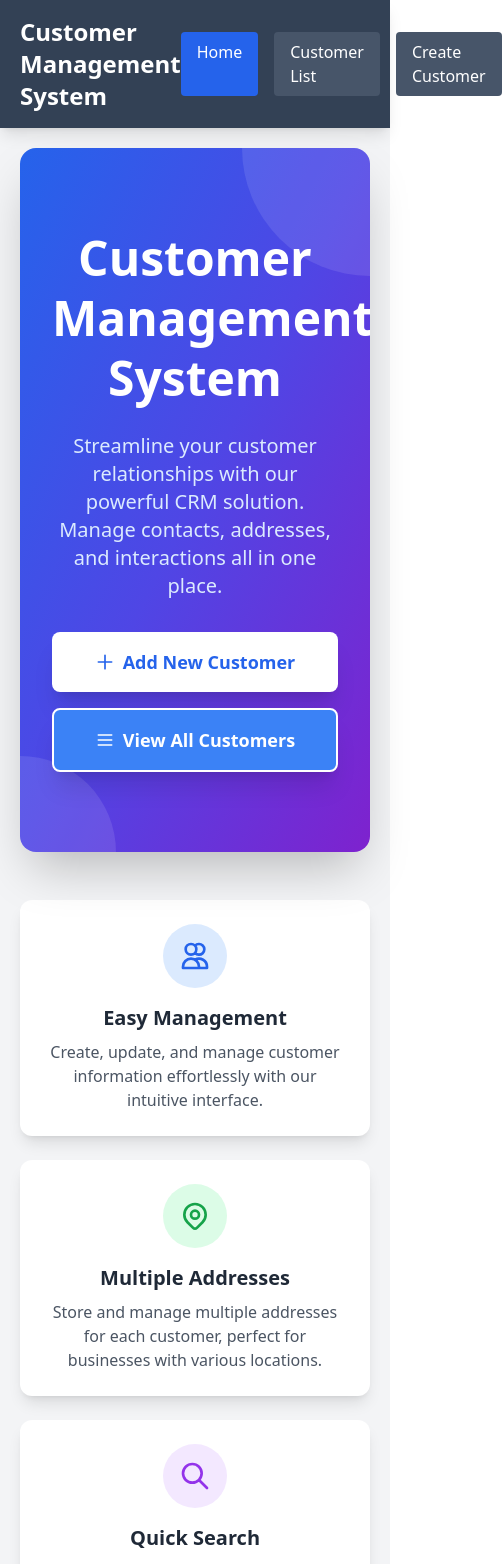
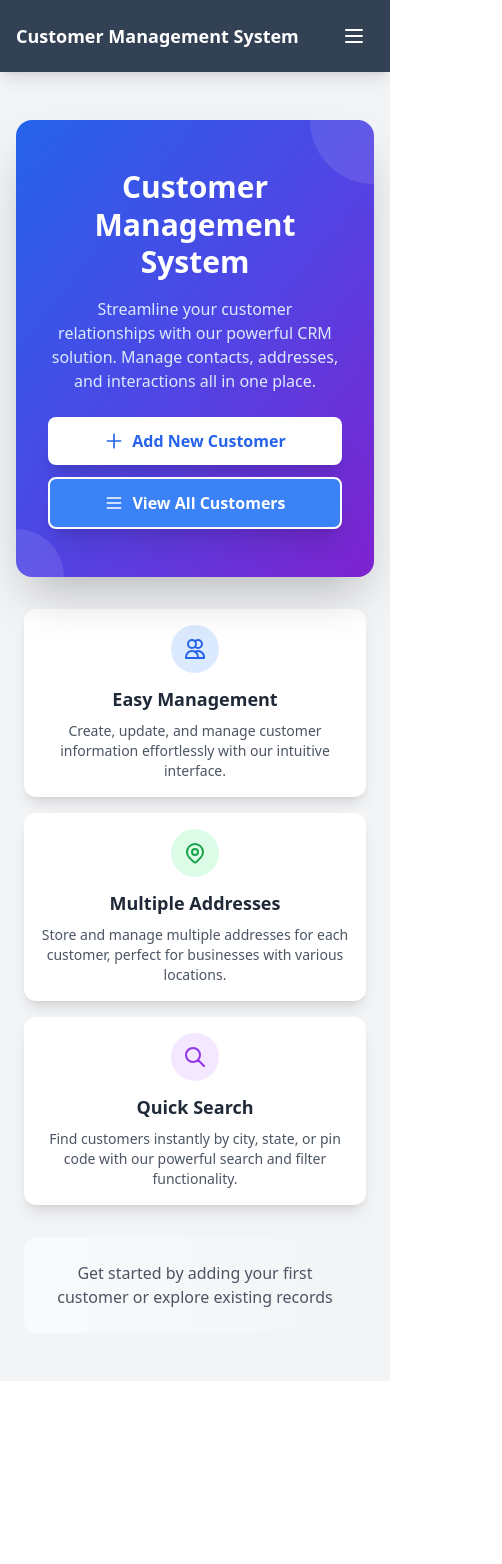
Before and after one commit to llmahima/customer-frontend, a React (Create React App) app: page / in a window 390 px wide. Shown: the top 1564 px of the page, 502 px wide, since content can reach past the window. After the commit the page ends 1381 px from the top, so only its background shows below. Built offline with nearby package versions, Linux system fonts and the light colour scheme; no server answers.

Commit message:
Implement README documentation for the Customer Management System and enhance styling across components. Update .gitignore to exclude build files. Adjust layout and spacing in various components for improved responsiveness and user experience.

```diff
--- a/src/App.js
+++ b/src/App.js
@@ -36,7 +36,7 @@ function App() {
             },
           }}
         />
-        <div className="max-w-6xl mx-auto px-5 py-5">
+        <div className="max-w-6xl mx-auto px-4 sm:px-5 py-4 sm:py-5">
           <Routes>
             <Route path="/" element={<Home />} />
             <Route path="/customers/all" element={<CustomerList />} />
--- a/src/components/Home.js
+++ b/src/components/Home.js
@@ -5,26 +5,26 @@ function Home() {
   const navigate = useNavigate();
 
   return (
-    <div className="min-h-[70vh] flex items-center justify-center">
+    <div className="min-h-[70vh] flex items-center justify-center py-8">
       <div className="text-center w-full">
         {/* Hero Section */}
-        <div className="bg-gradient-to-br from-blue-600 via-indigo-600 to-purple-700 text-white py-20 px-8 rounded-2xl shadow-2xl mb-12 relative overflow-hidden">
+        <div className="bg-gradient-to-br from-blue-600 via-indigo-600 to-purple-700 text-white py-12 sm:py-16 md:py-20 px-4 sm:px-6 md:px-8 rounded-2xl shadow-2xl mb-8 sm:mb-12 relative overflow-hidden">
           {/* Decorative background elements */}
-          <div className="absolute top-0 right-0 w-64 h-64 bg-white opacity-10 rounded-full -mr-32 -mt-32"></div>
-          <div className="absolute bottom-0 left-0 w-48 h-48 bg-white opacity-10 rounded-full -ml-24 -mb-24"></div>
+          <div className="absolute top-0 right-0 w-32 h-32 sm:w-48 sm:h-48 md:w-64 md:h-64 bg-white opacity-10 rounded-full -mr-16 sm:-mr-24 md:-mr-32 -mt-16 sm:-mt-24 md:-mt-32"></div>
+          <div className="absolute bottom-0 left-0 w-24 h-24 sm:w-36 sm:h-36 md:w-48 md:h-48 bg-white opacity-10 rounded-full -ml-12 sm:-ml-18 md:-ml-24 -mb-12 sm:-mb-18 md:-mb-24"></div>
 
           <div className="relative z-10">
-            <h1 className="text-5xl md:text-6xl font-bold mb-6 leading-tight">
+            <h1 className="text-3xl sm:text-4xl md:text-5xl lg:text-6xl font-bold mb-4 sm:mb-6 leading-tight px-2">
               Customer Management System
             </h1>
-            <p className="text-xl md:text-2xl mb-8 text-blue-100 max-w-2xl mx-auto">
+            <p className="text-base sm:text-lg md:text-xl lg:text-2xl mb-6 sm:mb-8 text-blue-100 max-w-2xl mx-auto px-4">
               Streamline your customer relationships with our powerful CRM solution.
               Manage contacts, addresses, and interactions all in one place.
             </p>
-            <div className="flex flex-col sm:flex-row gap-4 justify-center">
+            <div className="flex flex-col sm:flex-row gap-3 sm:gap-4 justify-center px-4">
               <button
                 onClick={() => navigate('/customers/new')}
-                className="px-8 py-4 bg-white text-blue-600 font-semibold rounded-lg shadow-xl hover:bg-blue-50 transition-all transform hover:scale-105 text-lg"
+                className="w-full sm:w-auto px-6 sm:px-8 py-3 sm:py-4 bg-white text-blue-600 font-semibold rounded-lg shadow-xl hover:bg-blue-50 transition-all transform hover:scale-105 text-base sm:text-lg"
               >
                 <span className="flex items-center justify-center gap-2">
                   <svg className="w-5 h-5" fill="none" stroke="currentColor" viewBox="0 0 24 24">
@@ -35,7 +35,7 @@ function Home() {
               </button>
               <button
                 onClick={() => navigate('/customers/all')}
-                className="px-8 py-4 bg-blue-500 text-white font-semibold rounded-lg shadow-xl hover:bg-blue-400 transition-all transform hover:scale-105 text-lg border-2 border-white"
+                className="w-full sm:w-auto px-6 sm:px-8 py-3 sm:py-4 bg-blue-500 text-white font-semibold rounded-lg shadow-xl hover:bg-blue-400 transition-all transform hover:scale-105 text-base sm:text-lg border-2 border-white"
               >
                 <span className="flex items-center justify-center gap-2">
                   <svg className="w-5 h-5" fill="none" stroke="currentColor" viewBox="0 0 24 24">
@@ -49,42 +49,42 @@ function Home() {
         </div>
 
         {/* Features Section */}
-        <div className="grid md:grid-cols-3 gap-6 mb-12">
-          <div className="bg-white p-6 rounded-xl shadow-lg hover:shadow-xl transition-shadow">
-            <div className="w-16 h-16 bg-blue-100 rounded-full flex items-center justify-center mx-auto mb-4">
-              <svg className="w-8 h-8 text-blue-600" fill="none" stroke="currentColor" viewBox="0 0 24 24">
+        <div className="grid grid-cols-1 sm:grid-cols-2 lg:grid-cols-3 gap-4 sm:gap-6 mb-8 sm:mb-12 px-2">
+          <div className="bg-white p-4 sm:p-6 rounded-xl shadow-lg hover:shadow-xl transition-shadow">
+            <div className="w-12 h-12 sm:w-16 sm:h-16 bg-blue-100 rounded-full flex items-center justify-center mx-auto mb-3 sm:mb-4">
+              <svg className="w-6 h-6 sm:w-8 sm:h-8 text-blue-600" fill="none" stroke="currentColor" viewBox="0 0 24 24">
                 <path strokeLinecap="round" strokeLinejoin="round" strokeWidth={2} d="M12 4.354a4 4 0 110 5.292M15 21H3v-1a6 6 0 0112 0v1zm0 0h6v-1a6 6 0 00-9-5.197M13 7a4 4 0 11-8 0 4 4 0 018 0z" />
               </svg>
             </div>
-            <h3 className="text-xl font-semibold text-gray-800 mb-2">Easy Management</h3>
-            <p className="text-gray-600">Create, update, and manage customer information effortlessly with our intuitive interface.</p>
+            <h3 className="text-lg sm:text-xl font-semibold text-gray-800 mb-2">Easy Management</h3>
+            <p className="text-sm sm:text-base text-gray-600">Create, update, and manage customer information effortlessly with our intuitive interface.</p>
           </div>
 
-          <div className="bg-white p-6 rounded-xl shadow-lg hover:shadow-xl transition-shadow">
-            <div className="w-16 h-16 bg-green-100 rounded-full flex items-center justify-center mx-auto mb-4">
-              <svg className="w-8 h-8 text-green-600" fill="none" stroke="currentColor" viewBox="0 0 24 24">
+          <div className="bg-white p-4 sm:p-6 rounded-xl shadow-lg hover:shadow-xl transition-shadow">
+            <div className="w-12 h-12 sm:w-16 sm:h-16 bg-green-100 rounded-full flex items-center justify-center mx-auto mb-3 sm:mb-4">
+              <svg className="w-6 h-6 sm:w-8 sm:h-8 text-green-600" fill="none" stroke="currentColor" viewBox="0 0 24 24">
                 <path strokeLinecap="round" strokeLinejoin="round" strokeWidth={2} d="M17.657 16.657L13.414 20.9a1.998 1.998 0 01-2.827 0l-4.244-4.243a8 8 0 1111.314 0z" />
                 <path strokeLinecap="round" strokeLinejoin="round" strokeWidth={2} d="M15 11a3 3 0 11-6 0 3 3 0 016 0z" />
               </svg>
             </div>
-            <h3 className="text-xl font-semibold text-gray-800 mb-2">Multiple Addresses</h3>
-            <p className="text-gray-600">Store and manage multiple addresses for each customer, perfect for businesses with various locations.</p>
+            <h3 className="text-lg sm:text-xl font-semibold text-gray-800 mb-2">Multiple Addresses</h3>
+            <p className="text-sm sm:text-base text-gray-600">Store and manage multiple addresses for each customer, perfect for businesses with various locations.</p>
           </div>
 
-          <div className="bg-white p-6 rounded-xl shadow-lg hover:shadow-xl transition-shadow">
-            <div className="w-16 h-16 bg-purple-100 rounded-full flex items-center justify-center mx-auto mb-4">
-              <svg className="w-8 h-8 text-purple-600" fill="none" stroke="currentColor" viewBox="0 0 24 24">
+          <div className="bg-white p-4 sm:p-6 rounded-xl shadow-lg hover:shadow-xl transition-shadow sm:col-span-2 lg:col-span-1">
+            <div className="w-12 h-12 sm:w-16 sm:h-16 bg-purple-100 rounded-full flex items-center justify-center mx-auto mb-3 sm:mb-4">
+              <svg className="w-6 h-6 sm:w-8 sm:h-8 text-purple-600" fill="none" stroke="currentColor" viewBox="0 0 24 24">
                 <path strokeLinecap="round" strokeLinejoin="round" strokeWidth={2} d="M21 21l-6-6m2-5a7 7 0 11-14 0 7 7 0 0114 0z" />
               </svg>
             </div>
-            <h3 className="text-xl font-semibold text-gray-800 mb-2">Quick Search</h3>
-            <p className="text-gray-600">Find customers instantly by city, state, or pin code with our powerful search and filter functionality.</p>
+            <h3 className="text-lg sm:text-xl font-semibold text-gray-800 mb-2">Quick Search</h3>
+            <p className="text-sm sm:text-base text-gray-600">Find customers instantly by city, state, or pin code with our powerful search and filter functionality.</p>
           </div>
         </div>
 
         {/* Stats Section */}
-        <div className="bg-gradient-to-r from-gray-50 to-gray-100 p-8 rounded-xl">
-          <p className="text-gray-600 text-lg">
+        <div className="bg-gradient-to-r from-gray-50 to-gray-100 p-6 sm:p-8 rounded-xl mx-2">
+          <p className="text-gray-600 text-base sm:text-lg">
             Get started by adding your first customer or explore existing records
           </p>
         </div>
--- a/src/components/Navbar.js
+++ b/src/components/Navbar.js
@@ -3,18 +3,19 @@ import { Link, useLocation } from 'react-router-dom';
 
 function Navbar() {
   const location = useLocation();
+  const [isMenuOpen, setIsMenuOpen] = React.useState(false);
 
   return (
     <nav className="bg-slate-700 text-white shadow-lg">
-      <div className="max-w-6xl mx-auto px-5 py-4">
+      <div className="max-w-6xl mx-auto px-4 sm:px-5 py-4">
         <div className="flex justify-between items-center">
           {/* Left side - Logo/Title */}
           <div>
-            <h1 className="text-2xl font-bold">Customer Management System</h1>
+            <h1 className="text-lg sm:text-xl md:text-2xl font-bold">Customer Management System</h1>
           </div>
 
-          {/* Right side - Navigation Links */}
-          <div className="flex gap-4">
+          {/* Desktop Navigation Links */}
+          <div className="hidden md:flex gap-4">
             <Link
               to="/"
               className={`px-4 py-2 rounded transition-colors ${
@@ -46,7 +47,61 @@ function Navbar() {
               Create Customer
             </Link>
           </div>
+
+          {/* Mobile Menu Button */}
+          <button
+            className="md:hidden p-2 rounded hover:bg-slate-600"
+            onClick={() => setIsMenuOpen(!isMenuOpen)}
+            aria-label="Toggle menu"
+          >
+            <svg className="w-6 h-6" fill="none" stroke="currentColor" viewBox="0 0 24 24">
+              {isMenuOpen ? (
+                <path strokeLinecap="round" strokeLinejoin="round" strokeWidth={2} d="M6 18L18 6M6 6l12 12" />
+              ) : (
+                <path strokeLinecap="round" strokeLinejoin="round" strokeWidth={2} d="M4 6h16M4 12h16M4 18h16" />
+              )}
+            </svg>
+          </button>
         </div>
+
+        {/* Mobile Navigation Menu */}
+        {isMenuOpen && (
+          <div className="md:hidden mt-4 space-y-2">
+            <Link
+              to="/"
+              onClick={() => setIsMenuOpen(false)}
+              className={`block px-4 py-2 rounded transition-colors ${
+                location.pathname === '/'
+                  ? 'bg-blue-600 text-white'
+                  : 'bg-slate-600 text-white hover:bg-slate-500'
+              }`}
+            >
+              Home
+            </Link>
+            <Link
+              to="/customers/all"
+              onClick={() => setIsMenuOpen(false)}
+              className={`block px-4 py-2 rounded transition-colors ${
+                location.pathname === '/customers/all'
+                  ? 'bg-blue-600 text-white'
+                  : 'bg-slate-600 text-white hover:bg-slate-500'
+              }`}
+            >
+              Customer List
+            </Link>
+            <Link
+              to="/customers/new"
+              onClick={() => setIsMenuOpen(false)}
+              className={`block px-4 py-2 rounded transition-colors ${
+                location.pathname === '/customers/new'
+                  ? 'bg-blue-600 text-white'
+                  : 'bg-slate-600 text-white hover:bg-slate-500'
+              }`}
+            >
+              Create Customer
+            </Link>
+          </div>
+        )}
       </div>
     </nav>
   );
```
Also changed, not shown: src/components/CreateCustomer.js (+16 -16 lines), src/components/CustomerDetails.js (+53 -45 lines), src/components/CustomerList.js (+18 -18 lines), 2 other files (tests, documents, lock files or other folders).
